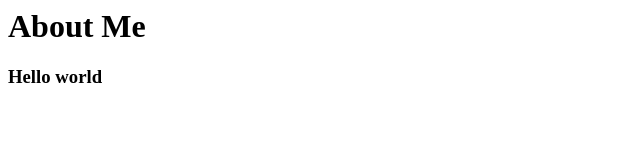
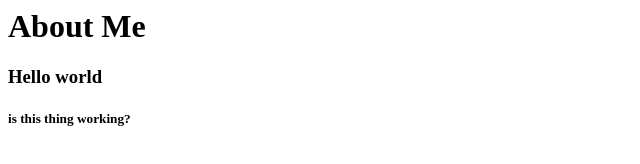
Before and after one commit to hawbri4371/about_me, a plain HTML site: page index.html in a window 1280 px wide. Shown: the whole page, without its empty margins (0-640 px from the left). Drawn offline with Linux system fonts and the light colour scheme.

Commit message:
Added h5 asking if this thing is working

```diff
--- a/index.html
+++ b/index.html
@@ -1,4 +1,5 @@
 <html>
     <h1>About Me</h1>
     <h3>Hello world</h3>
+    <h5>is this thing working?</h5>
 </html>
```
